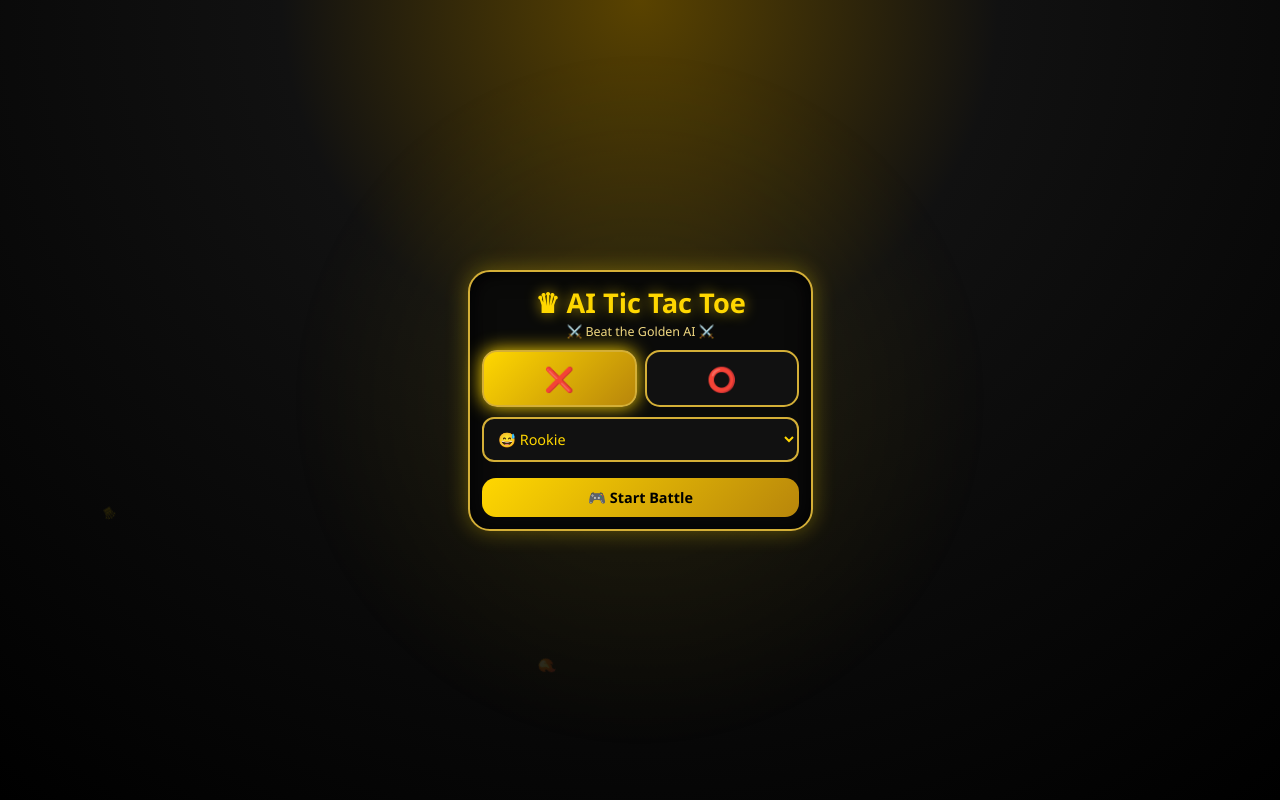
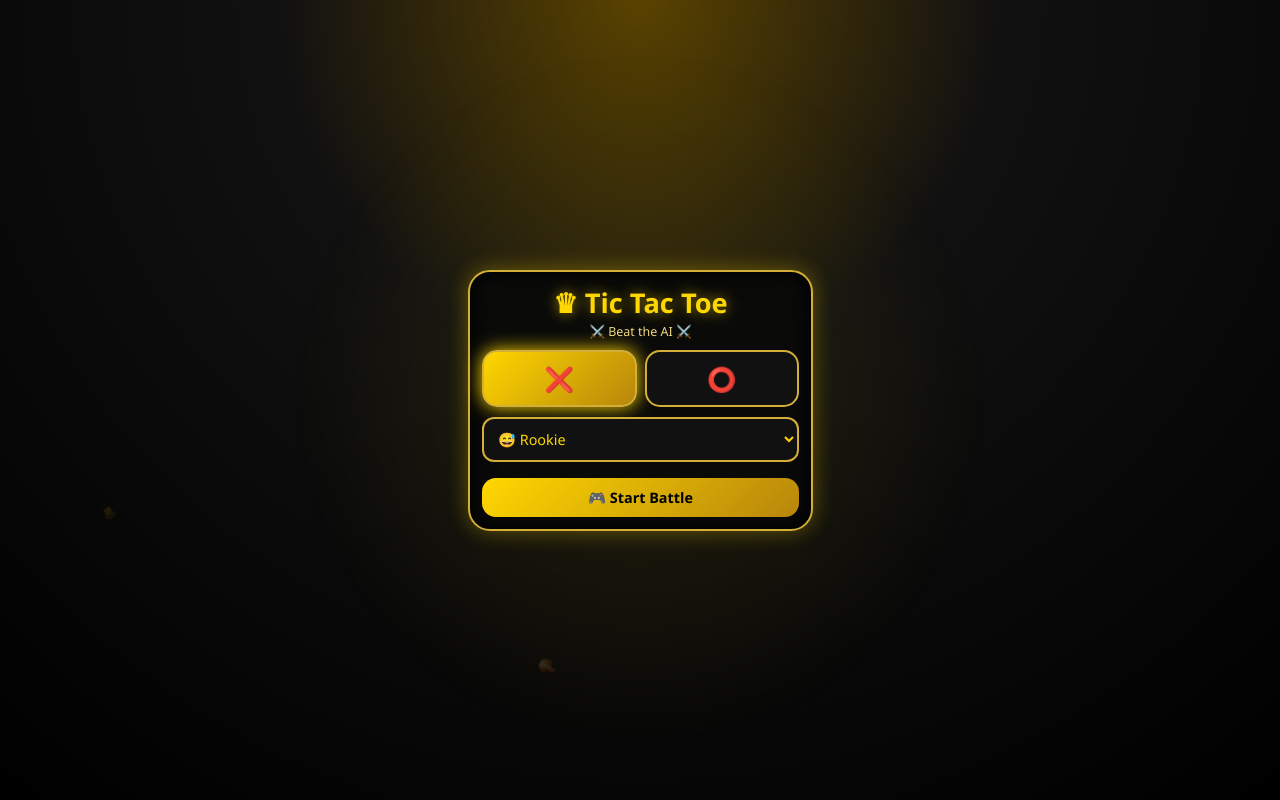
Before and after one commit to clockmaster124/tictactoe, a plain HTML site: page index.html in a window 1280 px wide. Shown: the top 800 px of the page. Drawn offline with Linux system fonts and the light colour scheme.

Commit message:
Update index.html

```diff
--- a/index.html
+++ b/index.html
@@ -3,7 +3,7 @@
 <head>
 <meta charset="UTF-8">
 <meta name="viewport" content="width=device-width, initial-scale=1.0">
-<title>♛ AI Tic Tac Toe</title>
+<title>♛ Tic Tac Toe</title>
 
 <style>
 
@@ -282,10 +282,10 @@ button:hover{
 
 <div class="screen" id="homeScreen">
 
-  <h1>♛ AI Tic Tac Toe</h1>
+  <h1>♛ Tic Tac Toe</h1>
 
   <div class="subtitle">
-    ⚔️ Beat the Golden AI ⚔️
+    ⚔️ Beat the AI ⚔️
   </div>
 
   <div class="symbols">
```
